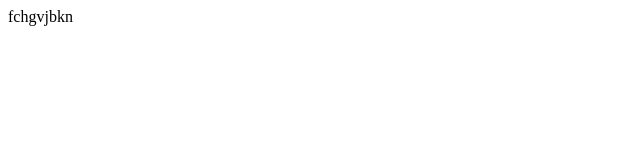
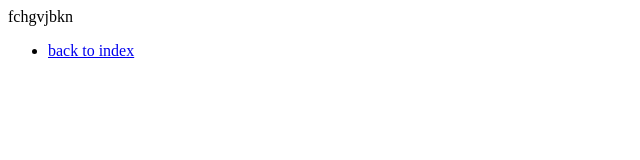
Before and after one commit to huantran01/WEEK1-HTML-CC, a plain HTML site: page dashboard.html in a window 1280 px wide. Shown: the whole page, without its empty margins (0-640 px from the left). Drawn offline with Linux system fonts and the light colour scheme.

Commit message:
back and forth from index and dashboard

```diff
--- a/dashboard.html
+++ b/dashboard.html
@@ -8,5 +8,8 @@
 </head>
 <body>
     fchgvjbkn
+    <ul>
+        <li><a href="/index.html">back to index</a></li>
+    </ul>
 </body>
 </html>
```
